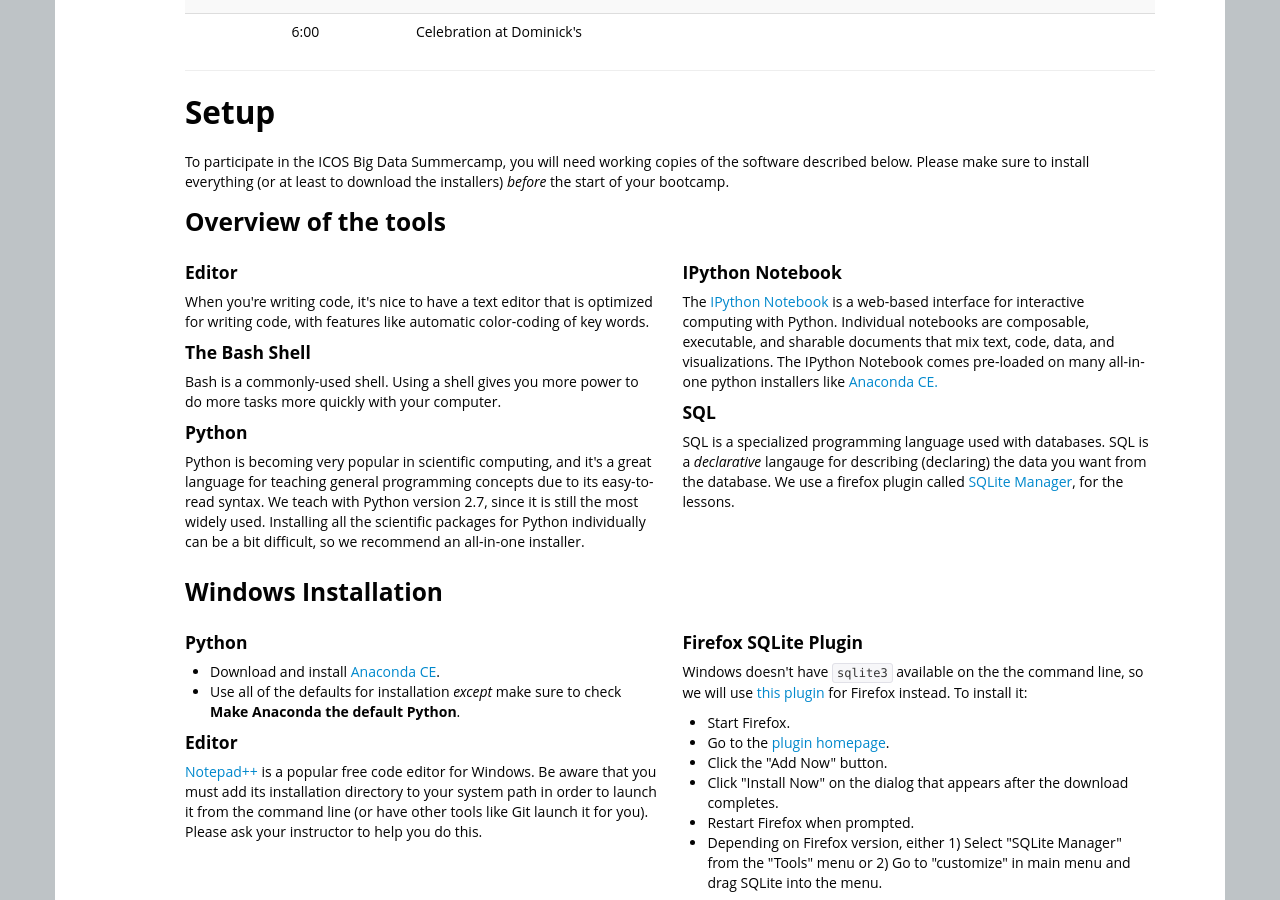
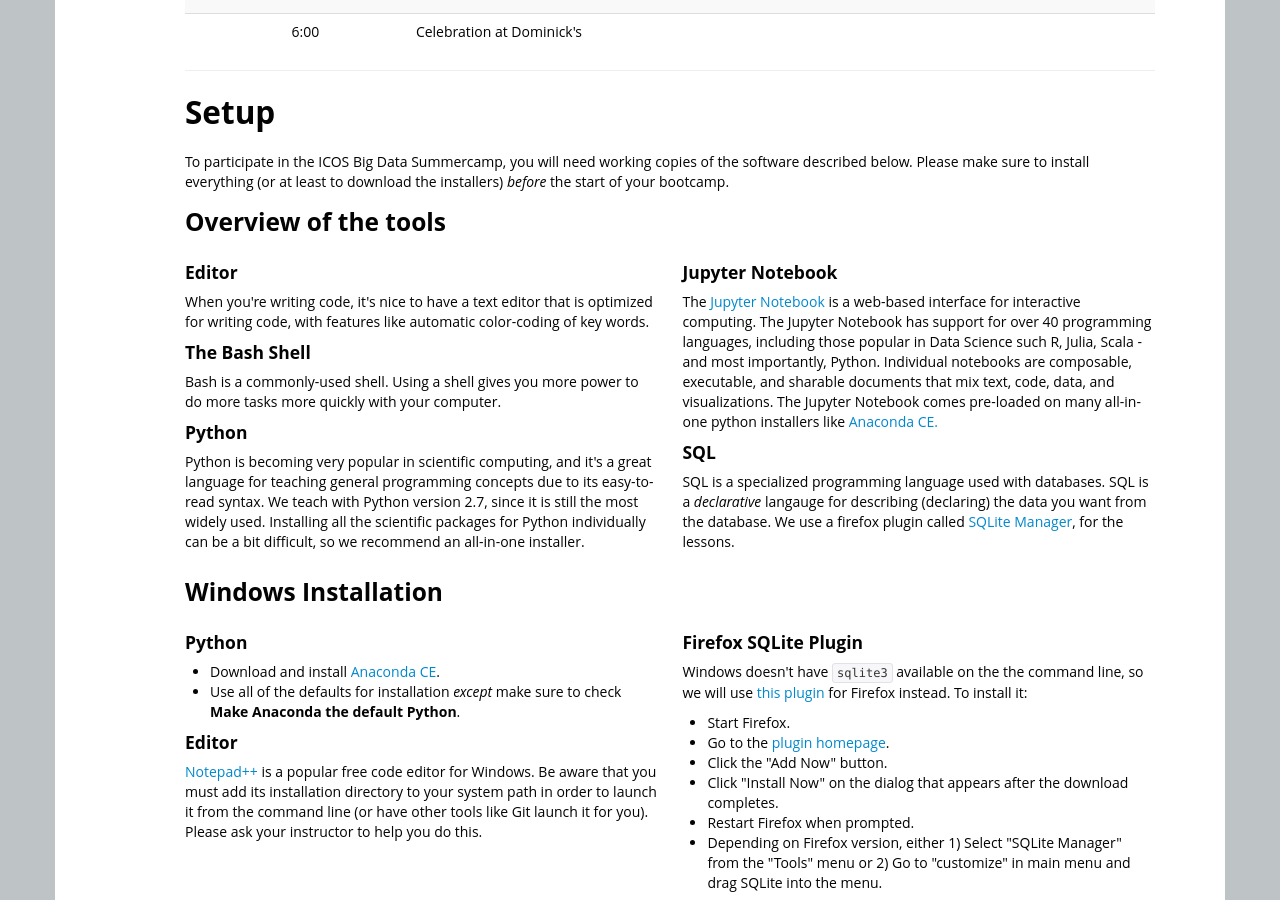
Before and after one commit to ICOSBigDataCamp/2018-summer-camp, a Jekyll site: the page built from index.html, in a window 1280 px wide and 900 px high, scrolled down 2766 px. Built offline with Jekyll 4.4.1, drawn with Linux system fonts in a browser that asks for light colours.

Commit message:
Update setup.html

```diff
--- a/_includes/setup.html
+++ b/_includes/setup.html
@@ -25,10 +25,11 @@
     </p>
   </div>
   <div class="span6">
-    <h4>IPython Notebook</h4>
-    <p>The <a href="http://ipython.org/notebook.html">IPython Notebook</a> is a web-based interface for interactive computing with
-      Python. Individual notebooks are composable, executable, and sharable documents
-      that mix text, code, data, and visualizations. The IPython Notebook comes pre-loaded
+    <h4>Jupyter Notebook</h4>
+    <p>The <a href="http://http://jupyter.org/">Jupyter Notebook</a> is a web-based interface for interactive computing. The Jupyter Notebook
+      has support for over 40 programming languages, including those popular in Data Science such R, Julia, Scala -  and most importantly, Python.
+      Individual notebooks are composable, executable, and sharable documents
+      that mix text, code, data, and visualizations. The Jupyter Notebook comes pre-loaded
       on many all-in-one python installers like <a href="http://continuum.io/anacondace.html">Anaconda CE.</a>
     <h4>SQL</h4>
     <p>
```
